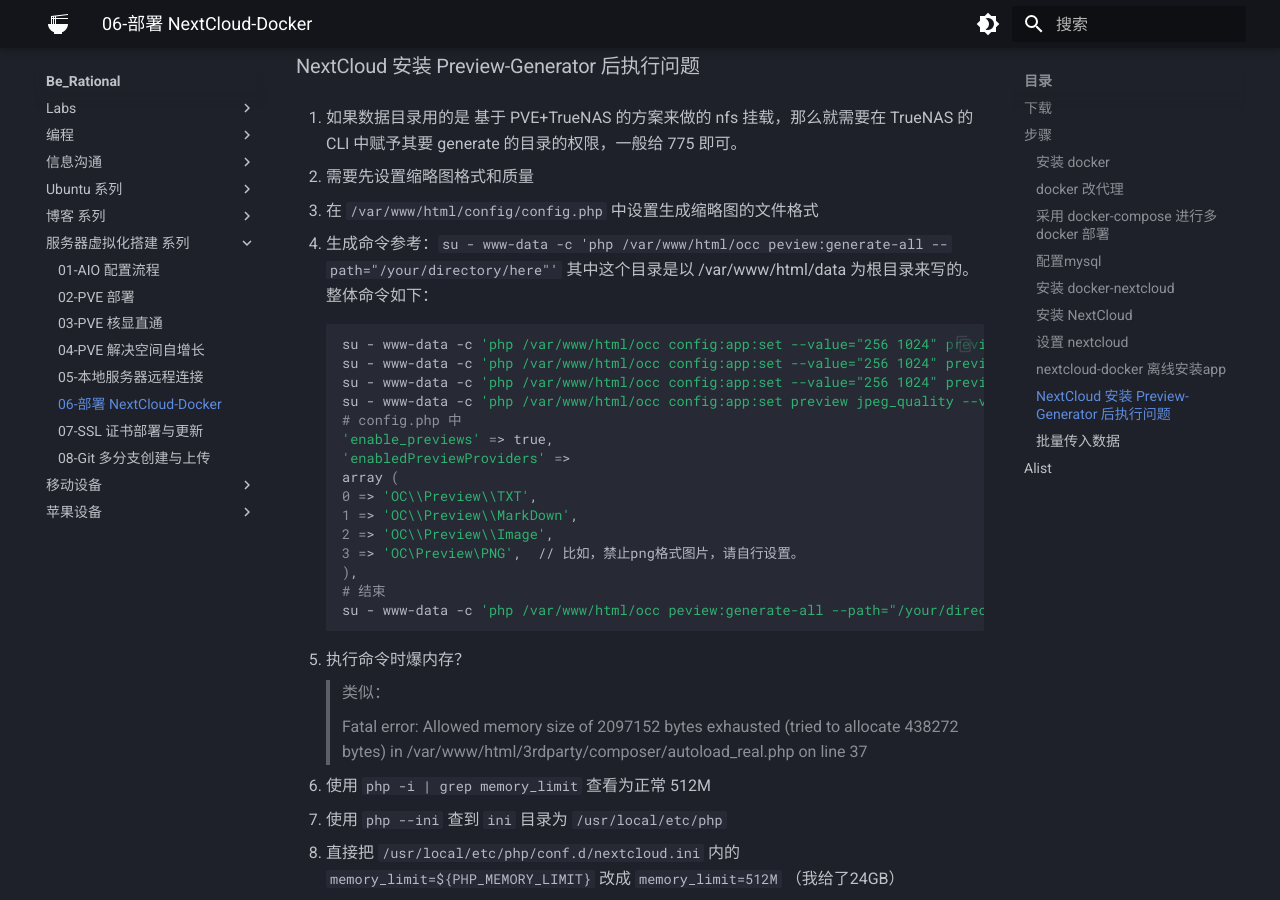
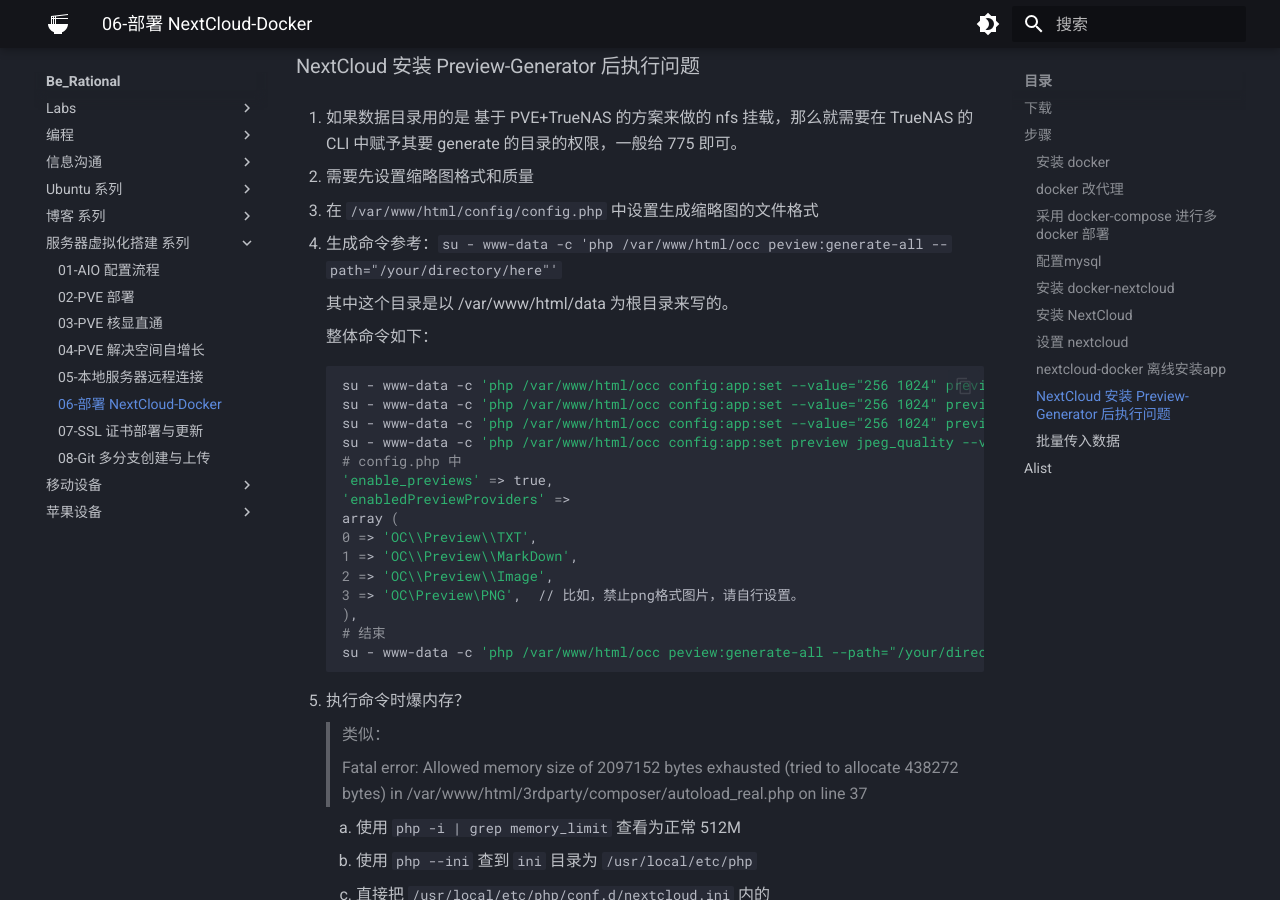
Before and after one commit to Haohahahaha/cs, an MkDocs documentation site: the page built from docs/04-Server/06-nextcloud_docker.md, in a window 1280 px wide and 900 px high, scrolled down 3821 px. Built offline with MkDocs 1.6.1 and Material for MkDocs 9.7.7, drawn with Linux system fonts in a browser that asks for light colours; some of the changed lines change nothing that is shown.

Commit message:
2026-01-15_17:54:14 update

````diff
--- a/docs/04-Server/06-nextcloud_docker.md
+++ b/docs/04-Server/06-nextcloud_docker.md
@@ -196,8 +196,11 @@
 3. 在 `/var/www/html/config/config.php` 中设置生成缩略图的文件格式
 
 4. 生成命令参考：`su - www-data -c 'php /var/www/html/occ peview:generate-all --path="/your/directory/here"'`
+
     其中这个目录是以 /var/www/html/data 为根目录来写的。
+
     整体命令如下：
+
     ```bash
     su - www-data -c 'php /var/www/html/occ config:app:set --value="256 1024" previewgenerator squareSizes'
     su - www-data -c 'php /var/www/html/occ config:app:set --value="256 1024" previewgenerator widthSizes'
@@ -220,12 +223,12 @@
 > 类似：
 >
 > Fatal error: Allowed memory size of 2097152 bytes exhausted (tried to allocate 438272 bytes) in /var/www/html/3rdparty/composer/autoload_real.php on line 37
-   1. 使用 `php -i | grep memory_limit` 查看为正常 512M
-   2. 使用 `php --ini` 查到 `ini` 目录为 `/usr/local/etc/php`
-   3. 直接把 `/usr/local/etc/php/conf.d/nextcloud.ini` 内的 `memory_limit=${PHP_MEMORY_LIMIT}` 改成 `memory_limit=512M` （我给了24GB）
-   4. 解决。
+    1. 使用 `php -i | grep memory_limit` 查看为正常 512M
+    2. 使用 `php --ini` 查到 `ini` 目录为 `/usr/local/etc/php`
+    3. 直接把 `/usr/local/etc/php/conf.d/nextcloud.ini` 内的 `memory_limit=${PHP_MEMORY_LIMIT}` 改成 `memory_limit=512M` （我给了24GB）
+    4. 解决。
 
-1. 设置定时任务
+6. 设置定时任务
 
     - 在 docker 内部执行
 
````
